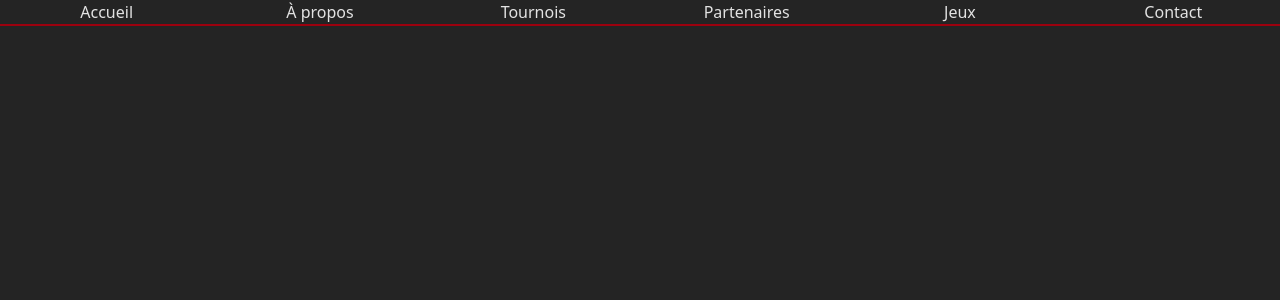
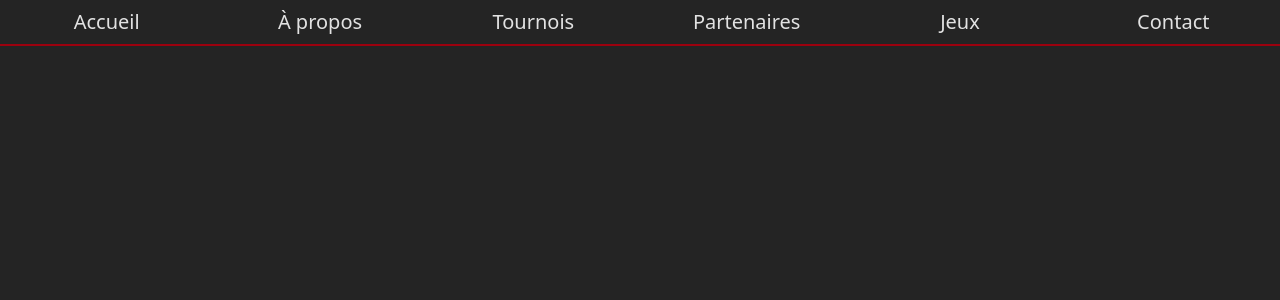
Before and after one commit to BenoitFardoux/front-end-warriors, a React (Vite) app: page / in a window 1280 px wide. Shown: the top 300 px of the page. Built offline with nearby package versions, Linux system fonts and the light colour scheme.

Commit message:
ajout padding et agrandissement texte

```diff
--- a/src/components/navbar/navLink.tsx
+++ b/src/components/navbar/navLink.tsx
@@ -5,8 +5,8 @@ type props  = {
 }
 const NavbarLink = (props : props) => {
     return (
-        <div className="hover:bg-primary w-full rounded transition duration-150 ease-in-out flex justify-center items-center">
-            <li>{props.text}</li>
+        <div className="hover:bg-primary w-full rounded transition duration-150 ease-in-out flex justify-center items-center text-xl">
+            <li className="m-2">{props.text}</li>
         </div>
 
     )
```
